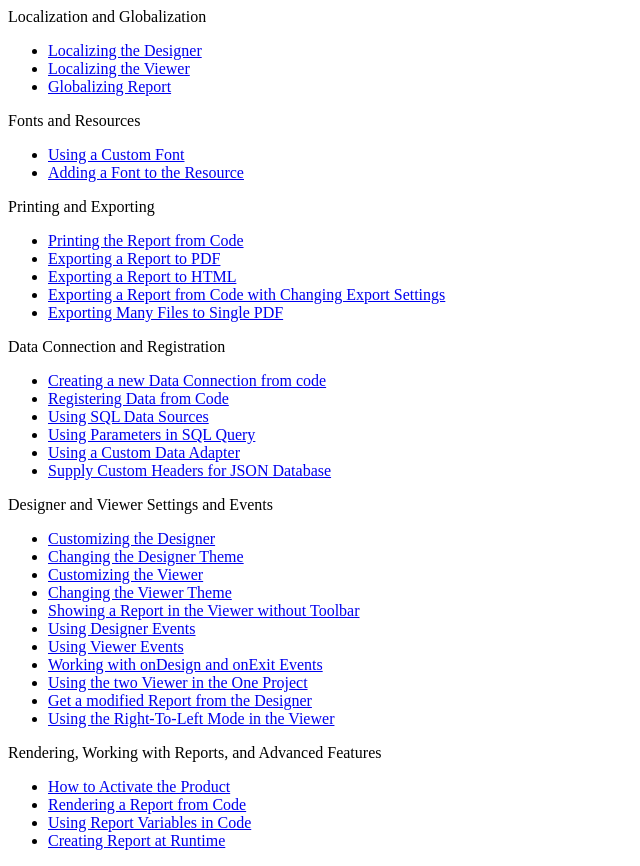
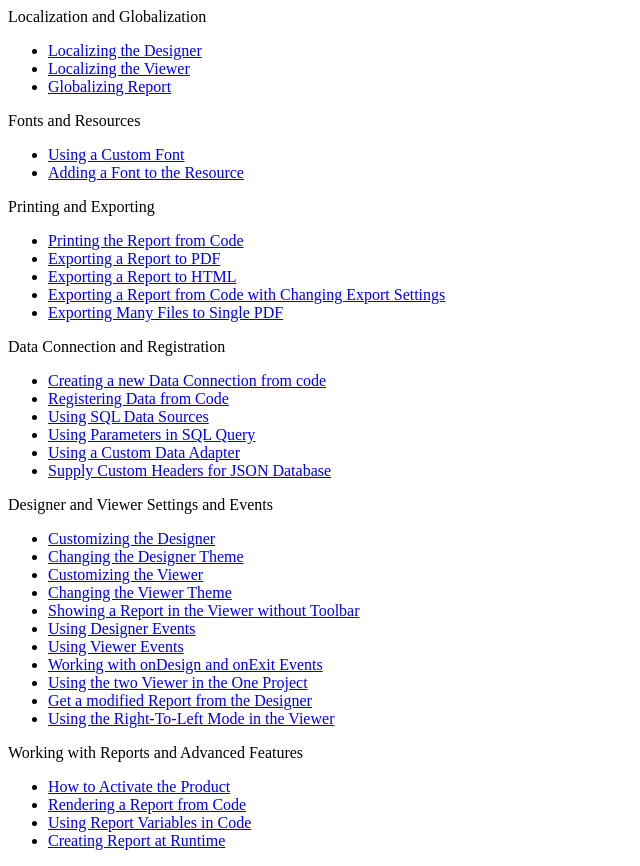
Before and after one commit to stimulsoft/Samples-Reports.JS-for-React, a React (Create React App) app: page / in a window 1280 px wide. Shown: the whole page, without its empty margins (0-640 px from the left). Built offline with nearby package versions, Linux system fonts and the light colour scheme; the HTML template or start-up script is replaced by a standard one; what stimulsoft-reports-js-react would draw is missing.

Commit message:
Some Improvements

```diff
--- a/src/ListSamples.tsx
+++ b/src/ListSamples.tsx
@@ -100,7 +100,7 @@ function ListSamples() {
                     <NavLink to="/Using_the_Right-To-Left_Mode_in_the_Viewer">Using the Right-To-Left Mode in the Viewer</NavLink>
                 </li>
             </ul>
-            Rendering, Working with Reports, and Advanced Features
+            Working with Reports and Advanced Features
             <ul>
                 <li>
                     <NavLink to="/How_to_Activate_the_Product">How to Activate the Product</NavLink>
```
